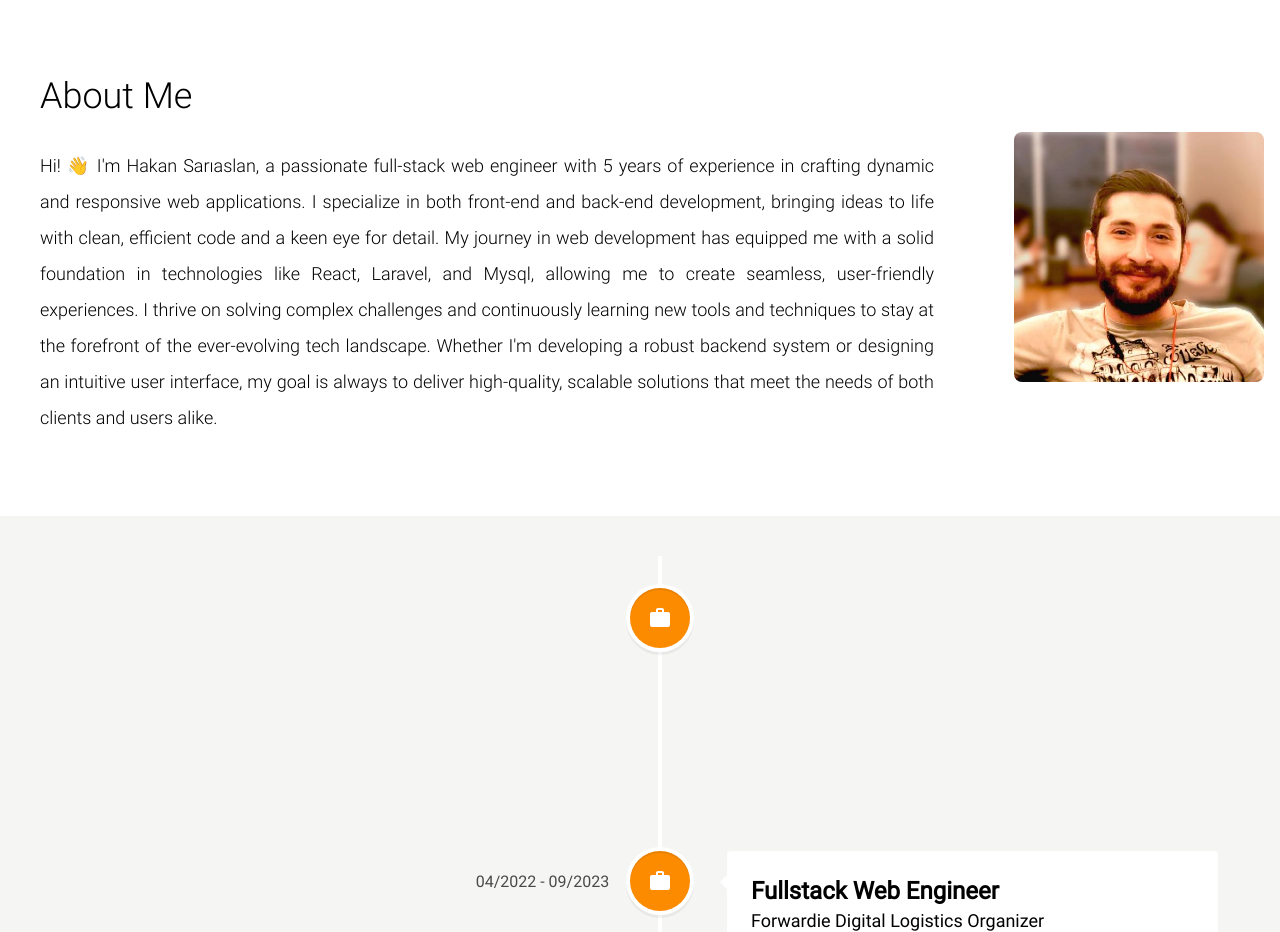
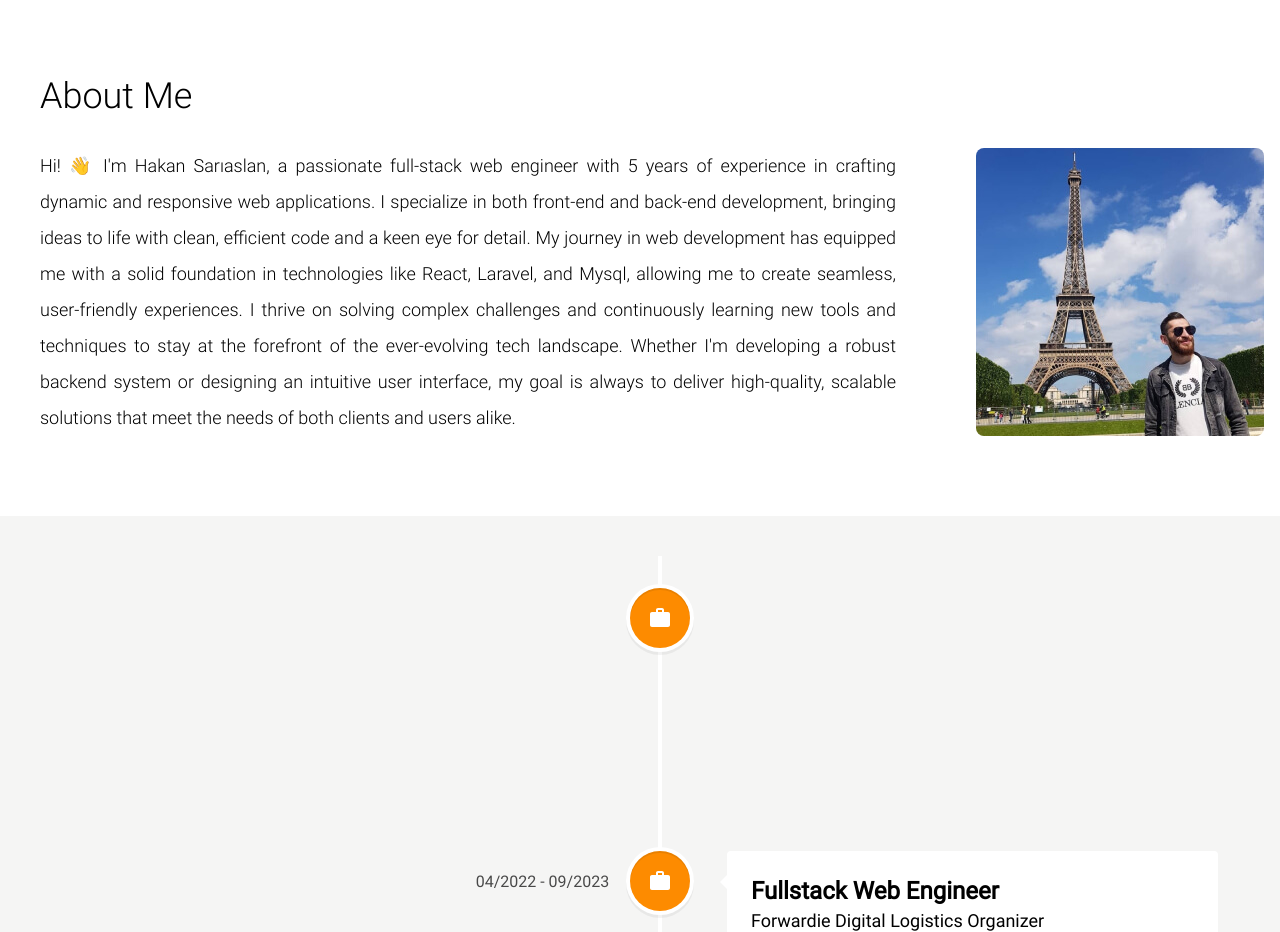
Before and after one commit to hsariaslan/sariaslan.org, a React (Vite) app: page / in a window 1280 px wide. Shown: the part 860-1792 px from the top of the page. Built offline with nearby package versions, Linux system fonts and the light colour scheme.

Commit message:
Update about page image.

```diff
--- a/src/components/About/About.tsx
+++ b/src/components/About/About.tsx
@@ -17,7 +17,7 @@ function About() {
                         intuitive user interface, my goal is always to deliver high-quality, scalable solutions that meet
                         the needs of both clients and users alike.
                     </p>
-                    <img src="src/assets/images/profile.jpeg" className="rounded-lg block max-h-[250px] mx-auto mt-4" alt="hakan-sariaslan" />
+                    <img src="src/assets/images/paris.jpg" className="rounded-lg block max-h-[288px] mx-auto mt-8" alt="hakan-sariaslan" />
                 </div>
             </div>
         </div>
```
Also changed, not shown: src/assets/images/paris.jpg (added).
